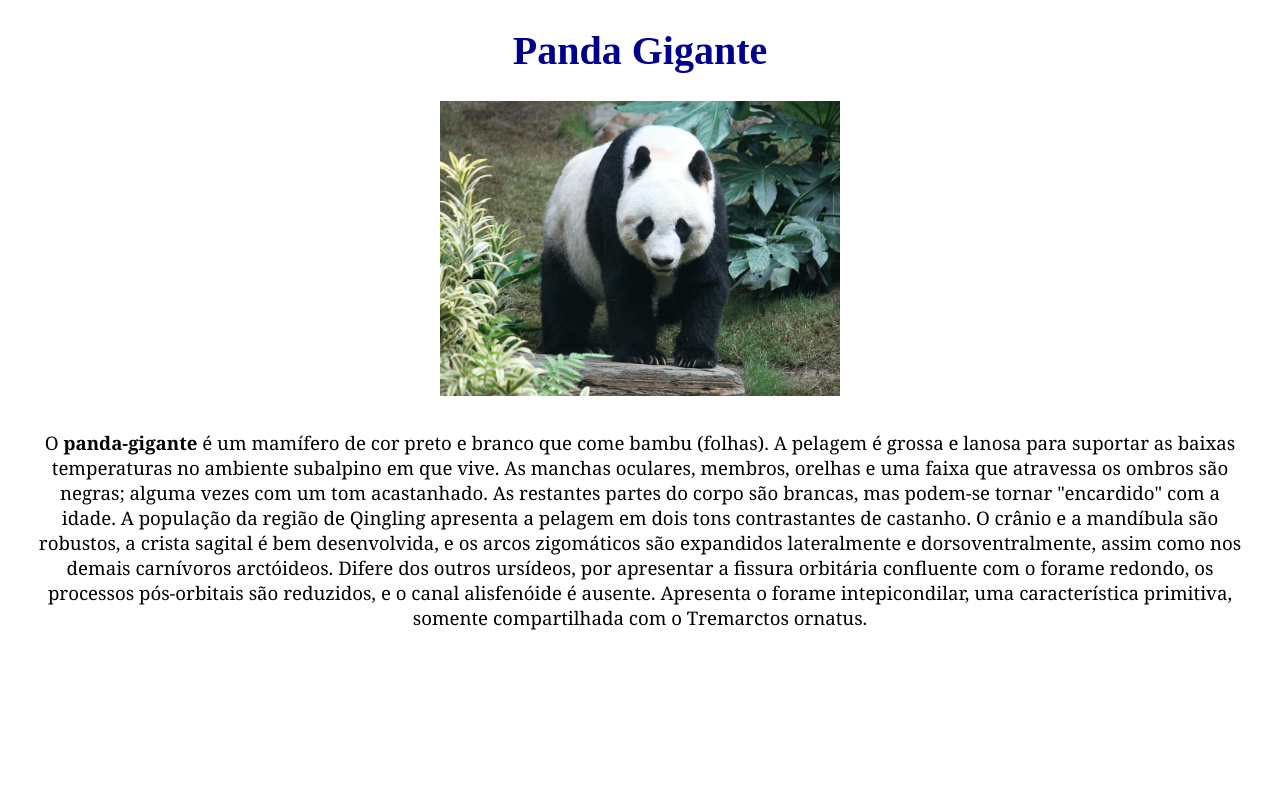
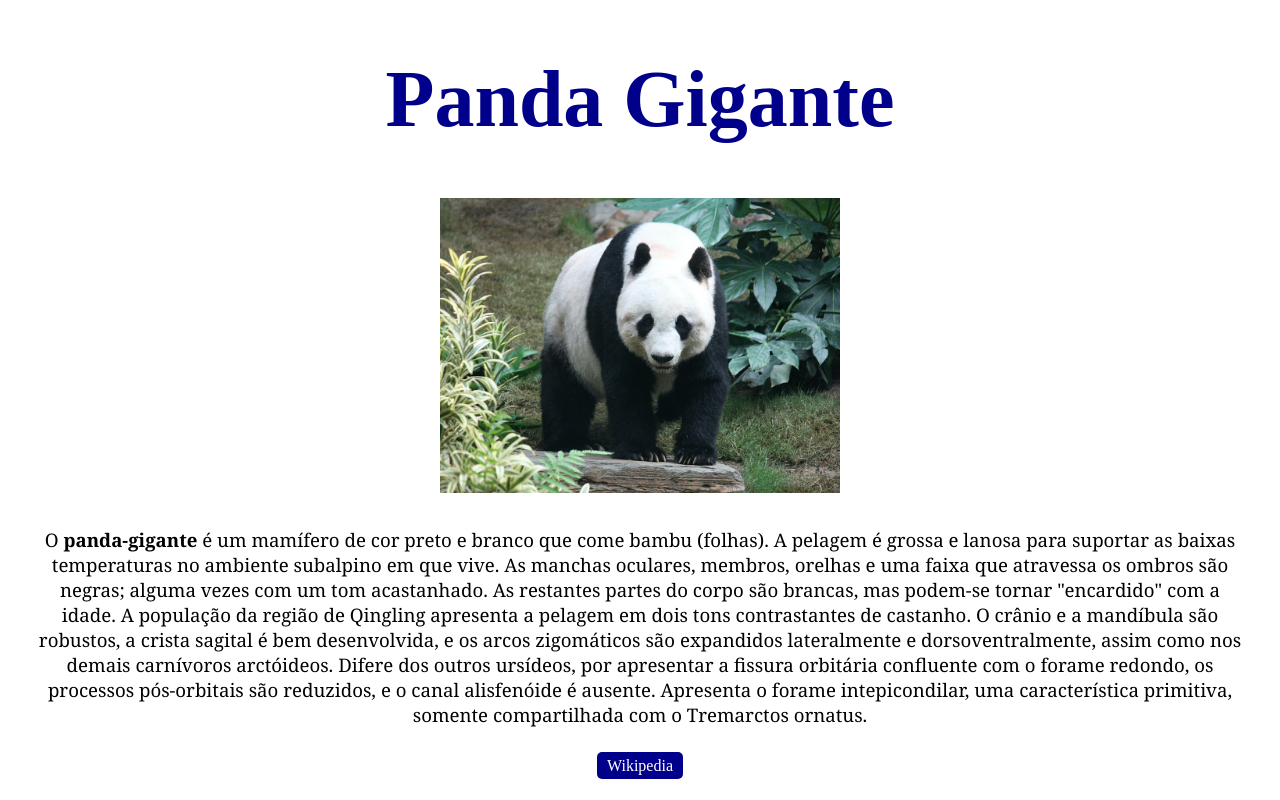
Before and after one commit to ayahozelame/Panda, a plain HTML site: page index.html in a window 1280 px wide. Drawn offline with Linux system fonts and the light colour scheme.

Commit message:
Add files via upload

```diff
--- a/index.html
+++ b/index.html
@@ -4,10 +4,29 @@
     <meta charset="UTF-8">
     <meta name="viewport" content="width=device-width, initial-scale=1.0">
     <title>Panda Gigante</title>
+    <style>
+        div {
+            margin: 30px;
+        }
+        a {
+            padding: 5px 10px;
+            border-radius: 5px;
+            border: 1px;
+            background-color: darkblue;
+            color: white;
+            text-decoration: none;
+
+        }
+        a:hover {
+            background-color: blue;
+            padding: 6px 11px;
+        }
+    </style>
 </head>
 <body style="text-align: center;">
-    <h1 style="text-align: center; font-size: 30pt; color: darkblue;">Panda Gigante</h1>
+    <h1 style="text-align: center; font-size: 60pt; color: darkblue;">Panda Gigante</h1>
     <img src="panda.JPG" alt="Panda" style="width: 400px">
-    <p style="margin: 30px; font-family:Cambria, Cochin, Georgia, Times, 'Times New Roman', serif; font-size: 14pt;">O <strong>panda-gigante</strong> é um mamífero de cor preto e branco que come bambu (folhas). A pelagem é grossa e lanosa para suportar as baixas temperaturas no ambiente subalpino em que vive. As manchas oculares, membros, orelhas e uma faixa que atravessa os ombros são negras; alguma vezes com um tom acastanhado. As restantes partes do corpo são brancas, mas podem-se tornar "encardido" com a idade. A população da região de Qingling apresenta a pelagem em dois tons contrastantes de castanho. O crânio e a mandíbula são robustos, a crista sagital é bem desenvolvida, e os arcos zigomáticos são expandidos lateralmente e dorsoventralmente, assim como nos demais carnívoros arctóideos. Difere dos outros ursídeos, por apresentar a fissura orbitária confluente com o forame redondo, os processos pós-orbitais são reduzidos, e o canal alisfenóide é ausente. Apresenta o forame intepicondilar, uma característica primitiva, somente compartilhada com o Tremarctos ornatus.</p>
+    <div style="font-family:Cambria, Cochin, Georgia, Times, 'Times New Roman', serif; font-size: 14pt;">O <strong>panda-gigante</strong> é um mamífero de cor preto e branco que come bambu (folhas). A pelagem é grossa e lanosa para suportar as baixas temperaturas no ambiente subalpino em que vive. As manchas oculares, membros, orelhas e uma faixa que atravessa os ombros são negras; alguma vezes com um tom acastanhado. As restantes partes do corpo são brancas, mas podem-se tornar "encardido" com a idade. A população da região de Qingling apresenta a pelagem em dois tons contrastantes de castanho. O crânio e a mandíbula são robustos, a crista sagital é bem desenvolvida, e os arcos zigomáticos são expandidos lateralmente e dorsoventralmente, assim como nos demais carnívoros arctóideos. Difere dos outros ursídeos, por apresentar a fissura orbitária confluente com o forame redondo, os processos pós-orbitais são reduzidos, e o canal alisfenóide é ausente. Apresenta o forame intepicondilar, uma característica primitiva, somente compartilhada com o Tremarctos ornatus.</div>
+    <a href="https://pt.wikipedia.org/wiki/Panda-gigante" target="_blank" class=".hover">Wikipedia</a>
 </body>
 </html>
```
